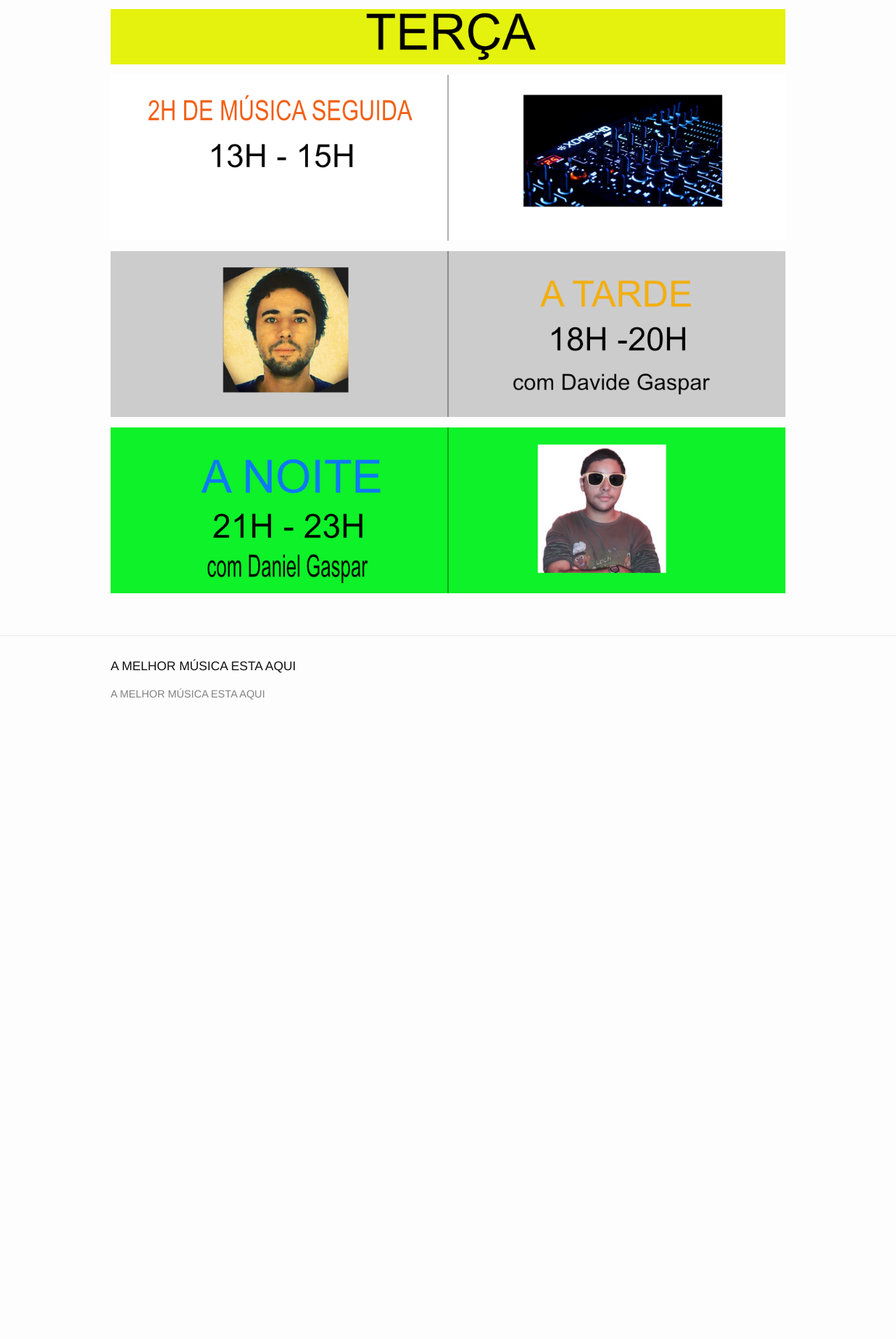
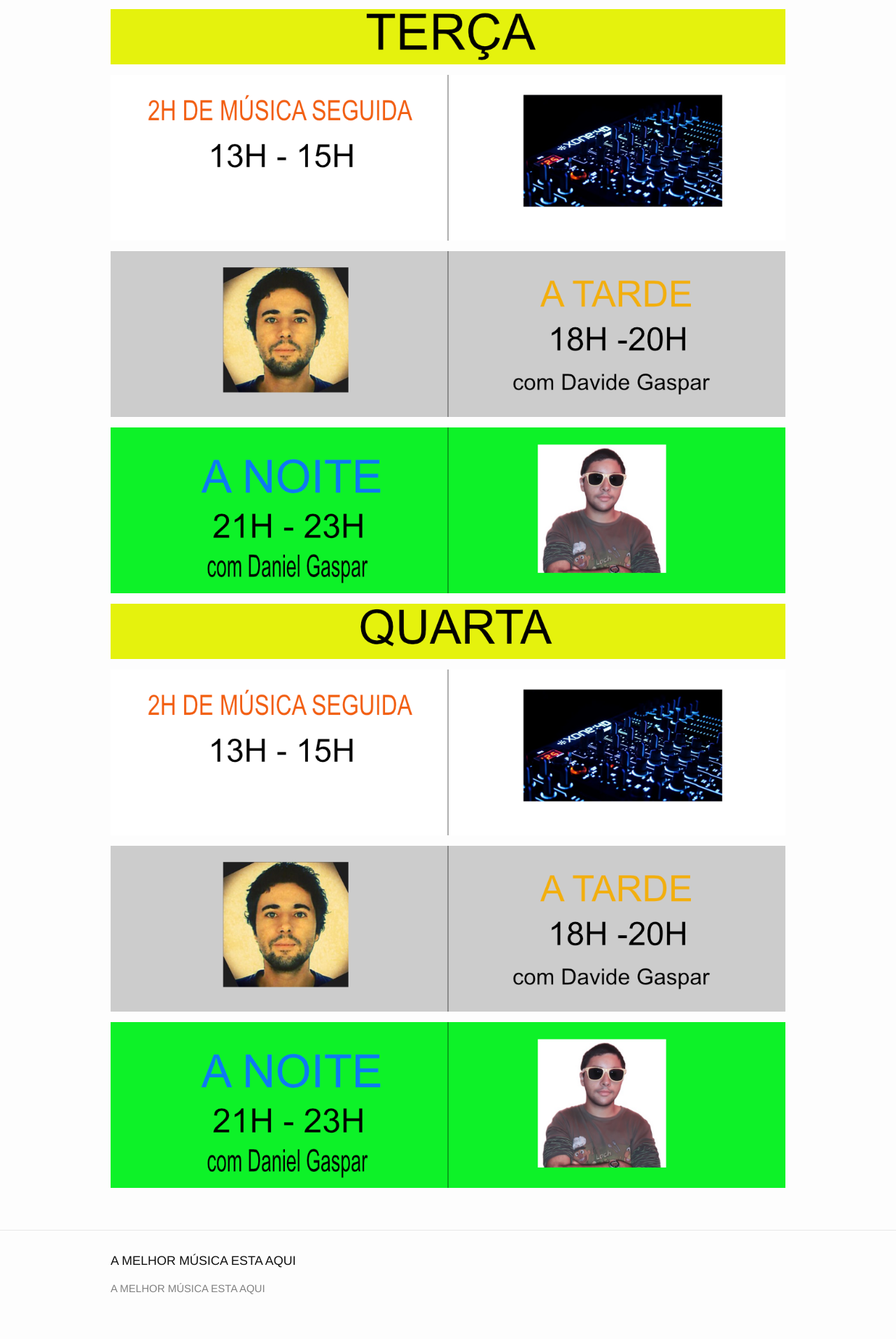
Before and after one commit to davidegaspar/nonstop, a Jekyll site: the page built from site/programacao.md, in a window 1280 px wide. Shown: the part 1260-3174 px from the top of the page at 70% size. Built offline with Jekyll 4.4.1, drawn with Linux system fonts in a browser that asks for light colours; before the commit the page ends 2324 px from its top, so only the background shows below that.

Commit message:
danielgaspar enviar

```diff
--- a/site/programacao.md
+++ b/site/programacao.md
@@ -21,3 +21,12 @@ PROGRAMAÇÃO
 ![A TARDE](/imagens/atarde.png)
 
 ![A NOITE](/imagens/aanoite.png)
+
+
+![QUARTA](/imagens/quarta.png)
+
+![2H DE MÚSICA SEGUIDA](/imagens/2hdemusicaseguida.png)
+
+![A TARDE](/imagens/atarde.png)
+
+![A NOITE](/imagens/aanoite.png)
```
Also changed, not shown: site/imagens/quarta.png (added).
